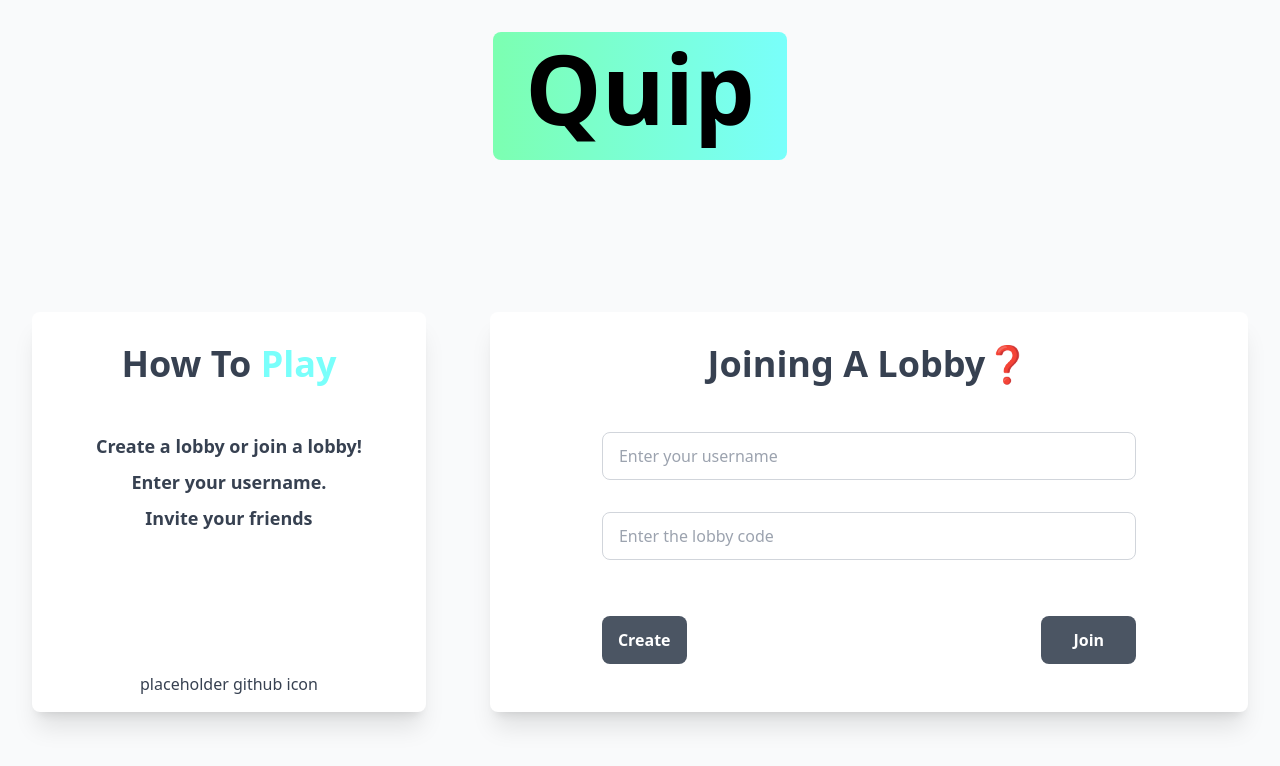
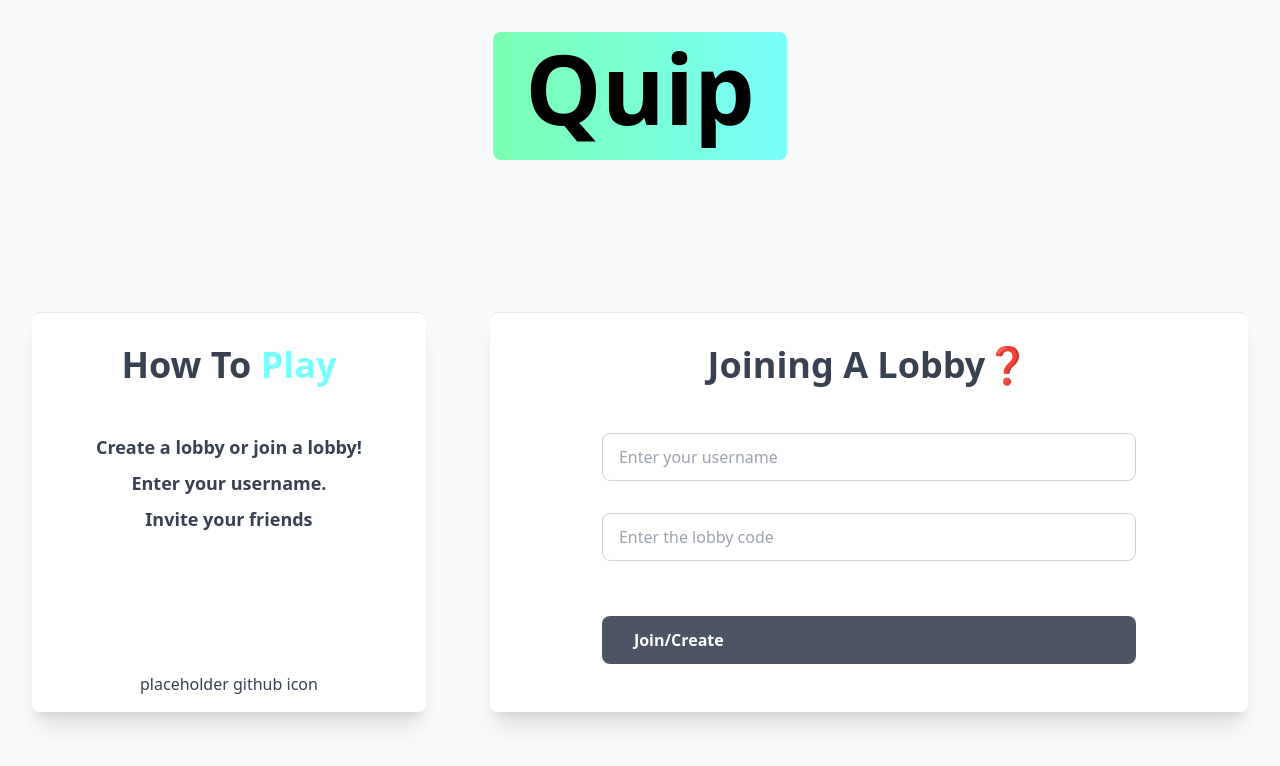
Before and after one commit to bhwk/Quip, a SvelteKit app: page / in a window 1280 px wide. Shown: the top 766 px of the page. Built offline with nearby package versions, Linux system fonts and the light colour scheme.

Commit message:
Designed lobby page

```diff
--- a/src/app.postcss
+++ b/src/app.postcss
@@ -12,6 +12,7 @@
 	}
 	body {
 		@apply bg-gray-50;
+		@apply text-gray-700;
 	}
 	@font-face {
 		font-family: 'Roboto';
--- a/src/components/Button/Button.svelte
+++ b/src/components/Button/Button.svelte
@@ -5,6 +5,9 @@
 	export let onClick;
 </script>
 
-<button on:click={onClick} class={`flex items-center px-4 bg-gray-600 text-white rounded-lg ${inputClass || ''} `}>
+<button
+	on:click={onClick}
+	class={`flex items-center px-4 bg-gray-600 text-white rounded-lg ${inputClass || ''} `}
+>
 	<slot />
 </button>
--- a/src/components/Card/Card.svelte
+++ b/src/components/Card/Card.svelte
@@ -3,6 +3,8 @@
 	export { inputClass as class };
 </script>
 
-<div class={`flex flex-col items-center rounded-lg shadow-xl ${inputClass || ''} bg-white`}>
+<div
+	class={`flex flex-col items-center rounded-lg border-t shadow-xl ${inputClass || ''} bg-white`}
+>
 	<slot />
 </div>
--- a/src/routes/+page.svelte
+++ b/src/routes/+page.svelte
@@ -18,7 +18,7 @@
 	<div class="mx-auto pb-32">
 		<Logo class="text-8xl px-8 pb-6 pt-2" />
 	</div>
-	<div id="lobbyContainer" class="flex my-6 mx-auto text-gray-700 space-x-16">
+	<div id="lobbyContainer" class="flex flex-col md:flex-row my-6 mx-auto space-x-16">
 		<Card class="h-[400px] px-12 w-[600px]">
 			<div class="flex flex-col h-full mx-auto items-center">
 				<h1 class="font-extrabold mt-8 text-4xl">
@@ -51,8 +51,9 @@
 					/>
 				</div>
 				<div class="flex justify-between mt-auto mb-12">
-					<Button class="font-extrabold h-12">Create</Button>
-					<Button onClick={joinLobby} class="font-extrabold h-12 px-8">Join</Button>
+					<Button onClick={joinLobby} class="font-extrabold h-12 px-8 w-full"
+						>Join/Create</Button
+					>
 				</div>
 			</div>
 		</Card>
--- a/src/routes/[lobbyCode]/+page.svelte
+++ b/src/routes/[lobbyCode]/+page.svelte
@@ -4,6 +4,8 @@
 	import { io } from 'socket.io-client';
 	import { setContext, getContext, onMount } from 'svelte';
 	import { fade } from 'svelte/transition';
+	import Button from '../../components/Button/Button.svelte';
+	import Card from '../../components/Card/Card.svelte';
 
 	let hasStarted = false;
 
@@ -41,6 +43,7 @@
 		socket.on('getLobbyDetailsResponse', (res) => {
 			// get players
 			lobbyDetails = res;
+			console.log(lobbyDetails);
 			console.log('getLobbyDetailsResponse', lobbyDetails);
 		});
 	});
@@ -84,19 +87,32 @@
 		<div class="text-center flex flex-col gap-2">
 			<Logo class="text-3xl px-4 py-2 pb-4" logoText={lobbyCode} />
 		</div>
-		<div class="flex flex-col gap-2">
-			<ul id="playerList" class="border-2 border-black p-4 w-96">
+		<Card class="w-full max-w-xl p-4 px-12 mt-8">
+			<Button class="text-3xl p-4 bg-black">Click to copy link!</Button>
+			<div class="mt-12">
+				<Button class="text-3xl p-4 bg-black">Start the Game!</Button>
+			</div>
+		</Card>
+		<div
+			class="flex flex-col gap-2 rounded-lg shadow-xl border-t p-4 w-full max-w-xl mt-16 bg-white"
+		>
+			<div class="flex mx-auto">
+				<h1 class="mb-8">
+					Players ( {(lobbyDetails.players && lobbyDetails.players.length) || '0'} / 20 )
+				</h1>
+			</div>
+			<ul id="playerList">
 				{#if lobbyDetails.players}
-					<label>test</label>
-					{#each lobbyDetails.players as playerName, i}
-						<li>{playerName}</li>
-					{/each}
+					<div class="flex flex-col overflow-auto mx-4">
+						{#each lobbyDetails.players as playerName, i}
+							<li class="border-b my-2 p-1">
+								{playerName}
+								{#if playerName === username}(you){/if}
+							</li>
+						{/each}
+					</div>
 				{/if}
 			</ul>
-			<div class="flex gap-2">
-				<button class="border-2">START</button>
-				<button on:click={getPlayers}>test</button>
-			</div>
 		</div>
 	</div>
 {/if}
```
